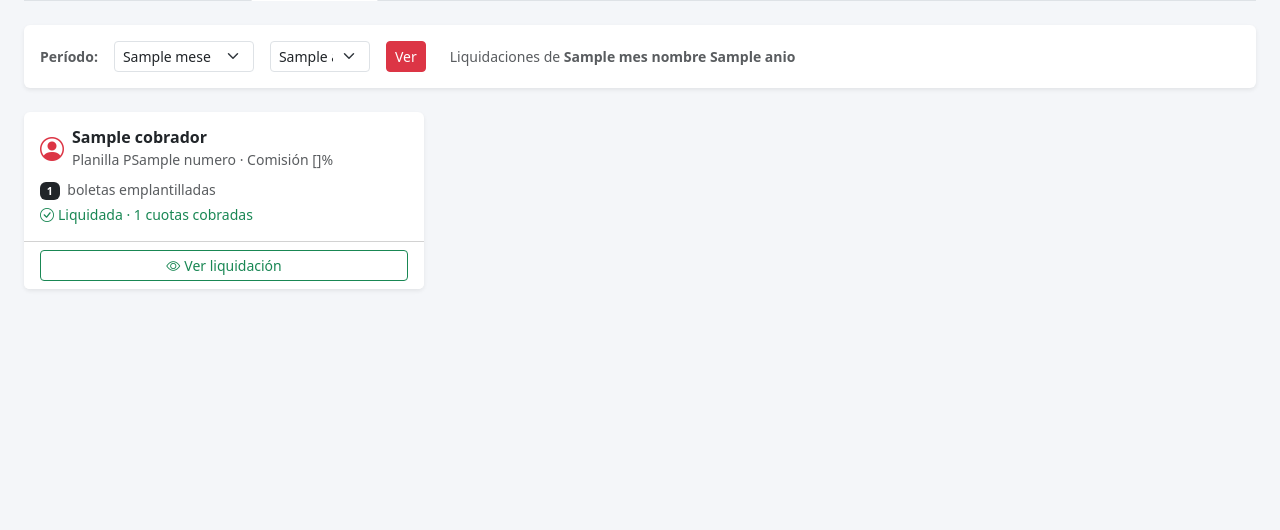
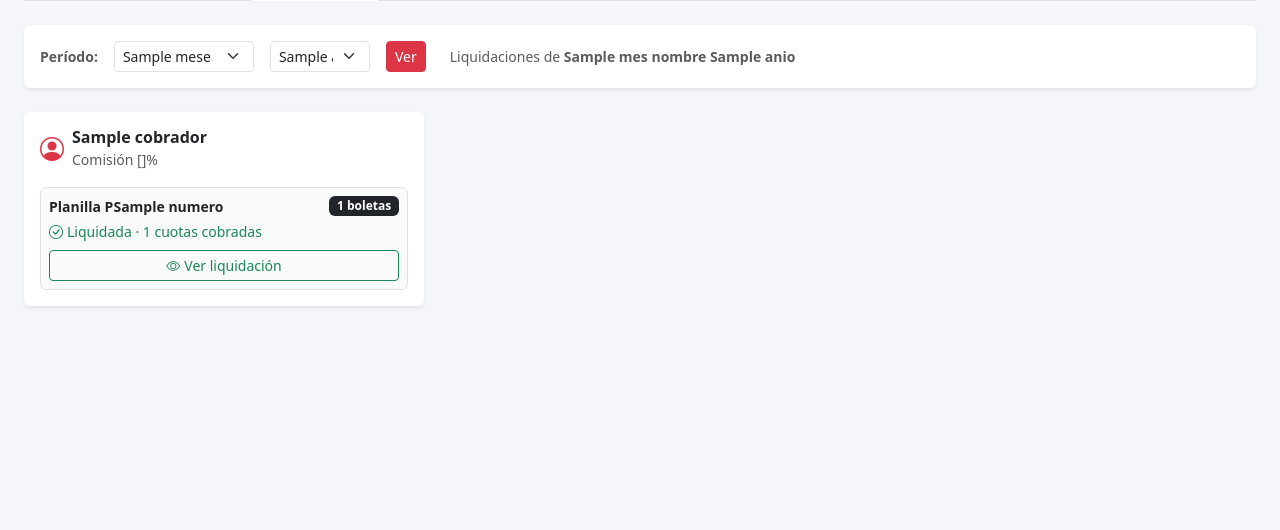
Before and after one commit to Serglla/Bono-Contribucion, a FastAPI app: template app/templates/cobranza_liquidacion.html in a window 1280 px wide. Shown: the part 167-697 px from the top of the page. Run offline with FastAPI, Linux system fonts and the light colour scheme; the template is opened without the code that fills it: most values are stand-ins (such as "Sample title", 1, 10 or a date in 2020).

Commit message:
Fix planillas liquidacion

```diff
--- a/app/routers/cobranza.py
+++ b/app/routers/cobranza.py
@@ -82,10 +82,11 @@ async def index(request: Request, db: Session = Depends(get_db),
                                       models.Boleta.cuotas_pagadas < models.Boleta.cuotas_pactadas)
                               .all())
         pendientes = sum(_pata_valor(b) for b in boletas_pendientes)
-        planilla = (db.query(models.Planilla)
-                    .filter_by(cobrador_id=co.id, mes=mes, anio=anio)
-                    .first())
-        resumen.append({"cobrador": co, "total": total, "pendientes": pendientes, "planilla": planilla})
+        planillas = (db.query(models.Planilla)
+                     .filter_by(cobrador_id=co.id, mes=mes, anio=anio)
+                     .order_by(models.Planilla.numero)
+                     .all())
+        resumen.append({"cobrador": co, "total": total, "pendientes": pendientes, "planillas": planillas})
 
     return templates.TemplateResponse(request, "cobranza.html", {
         "user": user,
@@ -437,15 +438,24 @@ async def liquidacion_index(request: Request, db: Session = Depends(get_db),
     if not mes:  mes  = hoy.month
     if not anio: anio = hoy.year
 
-    planillas = (db.query(models.Planilla)
-                 .filter_by(mes=mes, anio=anio)
-                 .join(models.Cobrador)
-                 .order_by(models.Cobrador.nombre)
-                 .all())
+    planillas_todas = (db.query(models.Planilla)
+                       .filter_by(mes=mes, anio=anio)
+                       .join(models.Cobrador)
+                       .order_by(models.Cobrador.nombre, models.Planilla.numero)
+                       .all())
+
+    # Agrupar por cobrador
+    resumen_liq = {}
+    for p in planillas_todas:
+        cid = p.cobrador_id
+        if cid not in resumen_liq:
+            resumen_liq[cid] = {"cobrador": p.cobrador, "planillas": []}
+        resumen_liq[cid]["planillas"].append(p)
+    resumen_liq = list(resumen_liq.values())
 
     return templates.TemplateResponse(request, "cobranza_liquidacion.html", {
         "user": user,
-        "planillas": planillas,
+        "resumen": resumen_liq,
         "mes": mes, "anio": anio,
         "mes_nombre": MESES[mes - 1],
         "meses": MESES,
--- a/app/templates/cobranza_liquidacion.html
+++ b/app/templates/cobranza_liquidacion.html
@@ -39,34 +39,41 @@
   </div>
 </div>
 
-<!-- Lista de planillas -->
-{% if planillas %}
+<!-- Cards agrupadas por cobrador -->
+{% if resumen %}
 <div class="row g-3">
-  {% for p in planillas %}
+  {% for r in resumen %}
   <div class="col-md-4 col-sm-6">
     <div class="card border-0 shadow-sm h-100">
       <div class="card-body">
-        <div class="d-flex align-items-center gap-2 mb-2">
+        <div class="d-flex align-items-center gap-2 mb-3">
           <i class="bi bi-person-circle text-danger fs-4"></i>
-          <div>
-            <h6 class="fw-bold mb-0">{{ p.cobrador.nombre }}</h6>
-            <small class="text-muted">Planilla P{{ p.numero }} · Comisión {{ p.comision_pct }}%</small>
+          <div class="flex-grow-1">
+            <h6 class="fw-bold mb-0">{{ r.cobrador.nombre }}</h6>
+            <small class="text-muted">Comisión {{ r.planillas[0].comision_pct }}%</small>
           </div>
+          {% if r.planillas|length > 1 %}
+          <span class="badge bg-success">{{ r.planillas|length }} planillas</span>
+          {% endif %}
         </div>
-        <p class="text-muted small mb-1">
-          <span class="badge bg-dark me-1">{{ p.boletas | length }}</span> boletas emplantilladas
-        </p>
+
+        <!-- Una fila por planilla -->
+        <div class="d-flex flex-column gap-2">
+          {% for p in r.planillas %}
+          <div class="border rounded p-2" style="background:#fafafa;">
+            <div class="d-flex align-items-center justify-content-between mb-1">
+              <span class="fw-semibold small">Planilla P{{ p.numero }}</span>
+              <span class="badge bg-dark">{{ p.boletas | length }} boletas</span>
+            </div>
             {% if p.liquidacion %}
-        <p class="text-success small mb-0">
+            <p class="text-success small mb-2">
               <i class="bi bi-check-circle me-1"></i>Liquidada · {{ p.liquidacion.total_cuotas }} cuotas cobradas
             </p>
             {% else %}
-        <p class="text-warning small mb-0">
+            <p class="text-warning small mb-2">
               <i class="bi bi-clock me-1"></i>Pendiente de liquidar
             </p>
             {% endif %}
-      </div>
-      <div class="card-footer bg-white">
             <a href="/cobranza/liquidacion/{{ p.id }}"
                class="btn btn-sm {% if p.liquidacion %}btn-outline-success{% else %}btn-danger{% endif %} w-100">
               {% if p.liquidacion %}
@@ -75,6 +82,9 @@
               <i class="bi bi-pencil-square me-1"></i>Liquidar planilla
               {% endif %}
             </a>
+          </div>
+          {% endfor %}
+        </div>
       </div>
     </div>
   </div>
```
Lines whose indentation alone changed are shown as unchanged.
